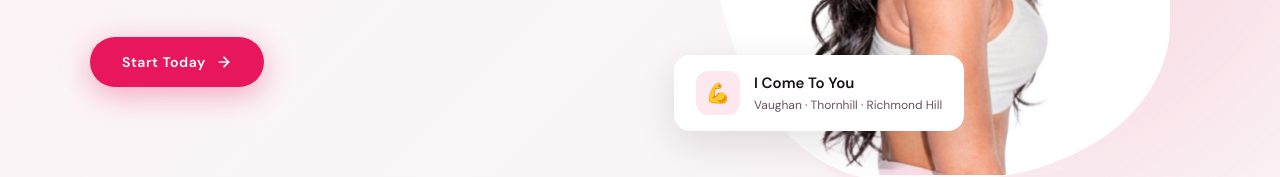
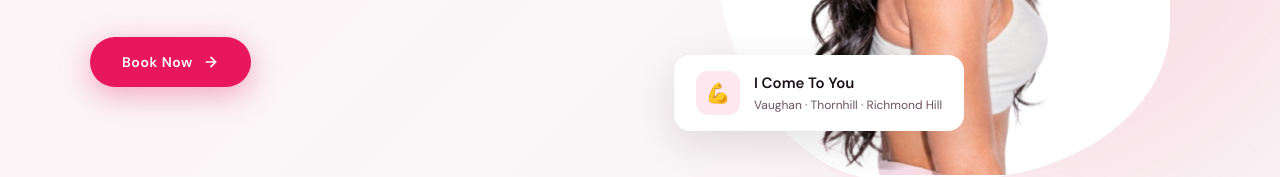
Before and after one commit to SarenaBik/sarenafitness.github.io, a plain HTML site: page index.html in a window 1280 px wide. Shown: the part 520-697 px from the top of the page. Drawn offline with nearby package versions, Linux system fonts and the light colour scheme.

Commit message:
Update index.html

```diff
--- a/index.html
+++ b/index.html
@@ -1021,8 +1021,8 @@
           In-home personal training designed exclusively for women. I come to you — so you can train in comfort, on your schedule, with real results.
         </p>
         <div class="hero-actions">
-          <a href="#contact" class="btn-primary">
-            Start Today
+          <a href="https://app.squareup.com/appointments/book/r2q2n7qpe967hv/L0PPJ22XRAXTX/start" class="btn-primary" target="_top" rel="nofollow">
+            Book Now
             <svg width="16" height="16" viewBox="0 0 24 24" fill="none" stroke="currentColor" stroke-width="2.5" stroke-linecap="round" stroke-linejoin="round"><line x1="5" y1="12" x2="19" y2="12"/><polyline points="12 5 19 12 12 19"/></svg>
           </a>
         </div>
```
